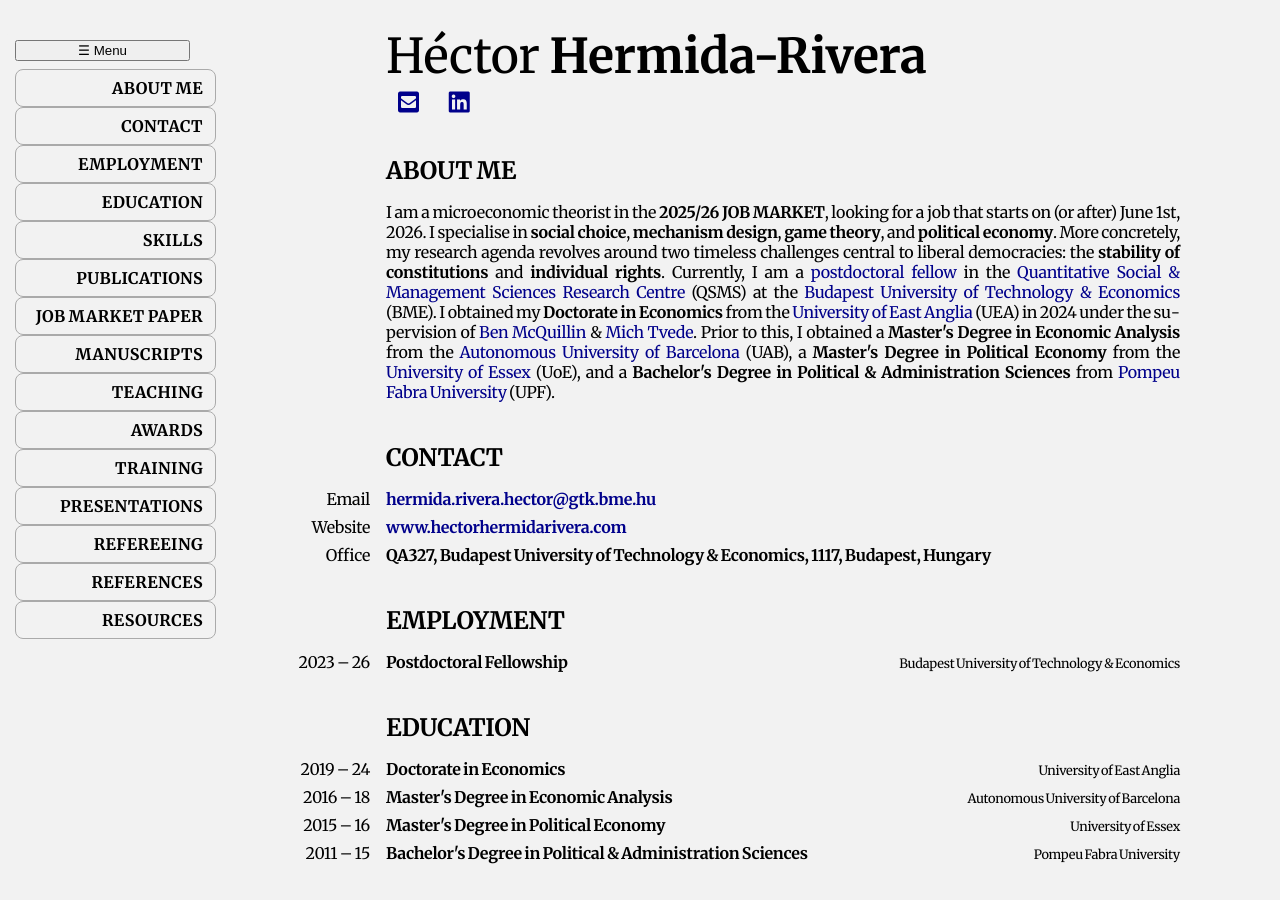
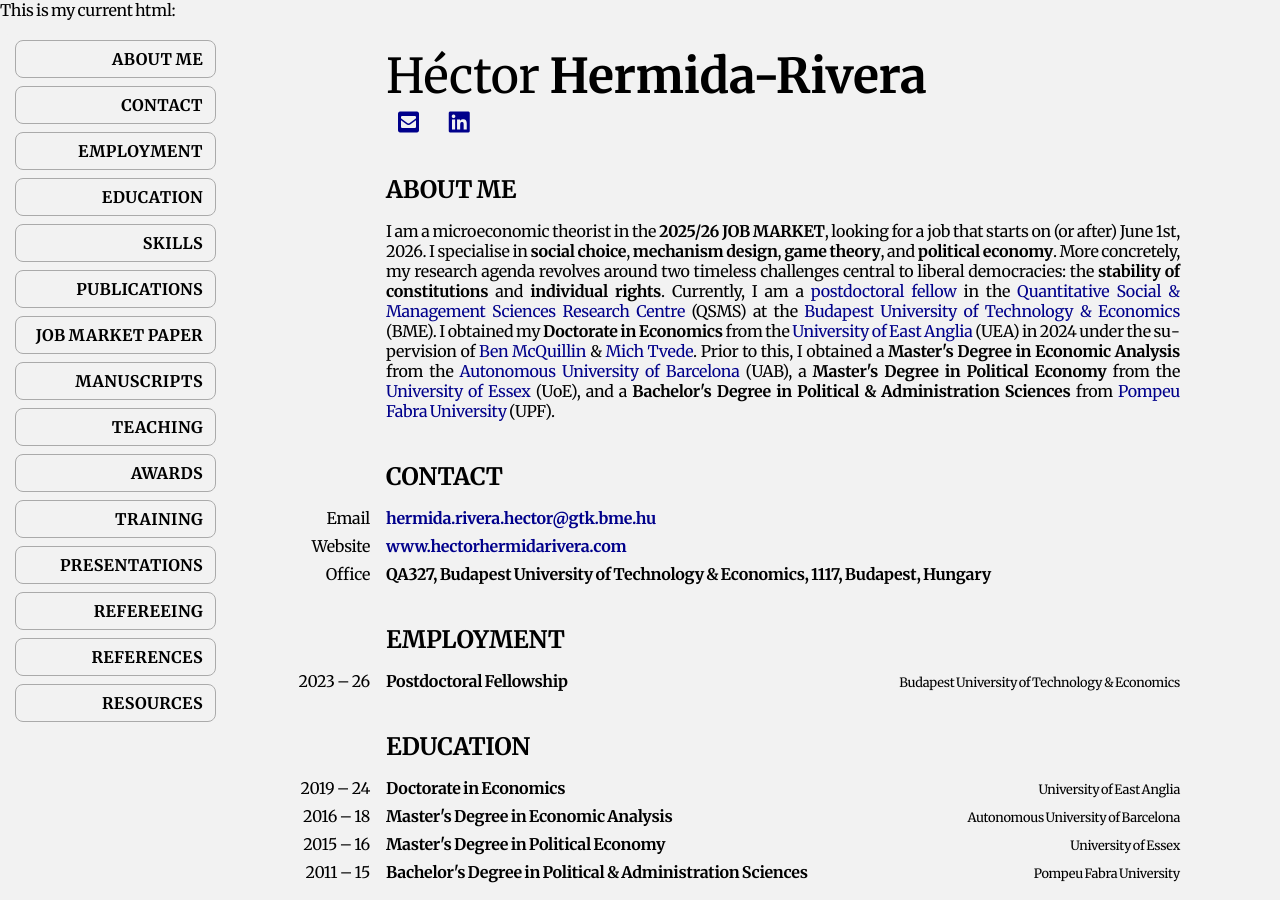
Before and after one commit to HectorHermidaRivera/hectorhermidarivera.github.io, a Jekyll site: the page built from index.md, in a window 1280 px wide and 900 px high. Built offline with Jekyll 4.4.1, drawn with Linux system fonts in a browser that asks for light colours; a style sheet for code colours, icons or effects is not loaded.

Commit message:
Update default.html

```diff
--- a/_layouts/default.html
+++ b/_layouts/default.html
@@ -1,3 +1,5 @@
+This is my current html:
+
 <!DOCTYPE html>
 <html lang="en">
 
@@ -41,10 +43,6 @@
 
 <body>
   <div class="sidebar">
-    <button class="menu-toggle" onclick="document.querySelector('.sidebar-links').classList.toggle('active')">
-      ☰ Menu
-    </button>
-    <div class="sidebar-links">
     <a href="#about-me">About me</a>
     <a href="#contact">Contact</a>
     <a href="#employment">Employment</a>
@@ -60,7 +58,6 @@
     <a href="#refereeing">Refereeing</a>
     <a href="#references">References</a>
     <a href="#resources">Resources</a>
-    </div>
   </div>
 
 <!-- Header -->
```
Lines whose indentation alone changed are shown as unchanged.
